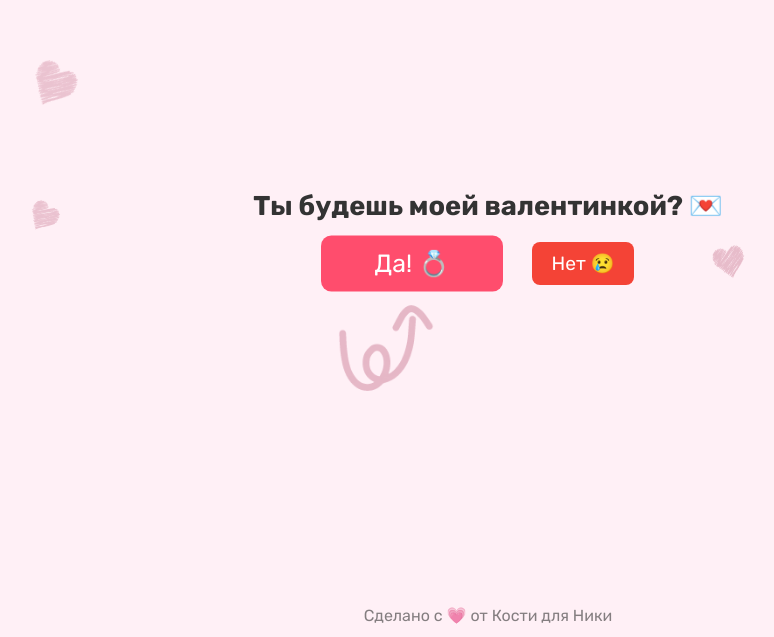
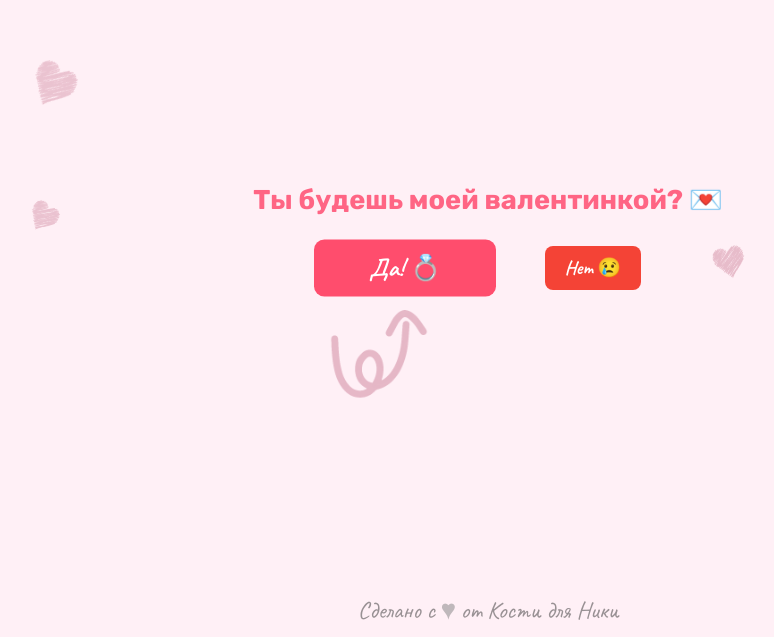
Before and after one commit to Cat333t/valentine, a React (Vite) app: page /question in a window 1280 px wide. Shown: the part 163-800 px from the top of the page, without its empty margins (152-926 px from the left). Built offline with nearby package versions, Linux system fonts and the light colour scheme.

Commit message:
Update styles and add custom text to application pages

```diff
--- a/src/App.css
+++ b/src/App.css
@@ -14,15 +14,7 @@
     flex-direction: column;
     align-items: center;
     justify-content: center;
-    gap: 20px;
-}
-
-.App h1 {
-    font-size: 2rem;
-    color: var(--text-color);
-    text-align: center;
-    text-wrap: balance;
-    z-index: 2;
+    gap: 30px;
 }
 
 .buttons {
@@ -31,7 +23,7 @@
     flex-wrap: wrap;
     justify-content: center;
     align-items: center;
-    gap: 50px;
+    gap: 70px;
     width: 100%;
     /* max-width: 100dvw; */
 }
@@ -44,6 +36,8 @@
     width: fit-content;
     color: var(--button-text-color);
     background-color: var(--button-bg-color);
+    font-family: 'Caveat', cursive;
+    font-weight: 1000;
     border: none;
     padding: 10px 20px;
     font-size: 1.2rem;
@@ -107,7 +101,7 @@
 .ThankPage h1,
 .HomePage h1 {
     font-size: 1.7rem;
-    color: var(--text-color);
+    color: #ff6584;
     text-align: center;
     text-wrap: balance;
 }
@@ -132,10 +126,23 @@
 }
 
 .author {
+    display: block;
     position: absolute;
     bottom: 12px;
-    font-size: 1rem !important;
-    opacity: 0.6;
+    left: 50%;
+    transform: translateX(-50%);
+    font-size: 1.5rem !important;
+    font-family: 'Caveat', cursive;
+    color: var(--text-color);
+    text-align: center;
+    width: 100%;
+    opacity: 0.5;
+}
+
+.author .heart {
+    color: gray;
+    font-size: 1.5rem;
+    font-weight: 1000;
 }
 
 .homeLink {
@@ -164,6 +171,8 @@
     height: 50px;
     z-index: -1;
     opacity: 0.8;
+    user-select: none;
+    pointer-events: none;
     animation: float 5s ease-in-out infinite;
 }
 
--- a/src/App.tsx
+++ b/src/App.tsx
@@ -16,12 +16,15 @@ function App(): React.ReactElement {
     }
   });
   return (
+    <>
       <Routes>
         <Route path="/" element={<Home />} />
         <Route path="/question" element={<Question />} />
         <Route path="/thank" element={<Thank />} />
         <Route path="*" element={<Home />} />
       </Routes>
+      <p className="author">Сделано с <span className="heart">♥</span> от Кости для Ники</p>
+    </>
   );
 }
 
--- a/src/index.css
+++ b/src/index.css
@@ -1,4 +1,4 @@
-@import url('https://fonts.googleapis.com/css2?family=Rubik:ital,wght@0,300..900;1,300..900&display=swap');
+@import url('https://fonts.googleapis.com/css2?family=Caveat:wght@400..700&family=Rubik:ital,wght@0,300..900;1,300..900&display=swap');
 
 :root {
     --bg-color: #fff0f6;
--- a/src/pages/Home.tsx
+++ b/src/pages/Home.tsx
@@ -20,9 +20,6 @@ function Question(): React.ReactElement {
 
                 <Link to='/question' className="homeLink">Продолжить</Link>
             </div>
-
-            <p className="author">Сделано с 💗 от Кости для Ники</p>
-
             <Hearts number={(Math.random() * 5 + 15)} /> {/* от 15 до 20 */}
         </main>
     )
--- a/src/pages/Question.tsx
+++ b/src/pages/Question.tsx
@@ -90,8 +90,6 @@ function Question(): React.ReactElement {
                     <button onClick={clickNoBtn} id="noBtn" ref={noBtnRef}>{noText || 'Нет 😢'}</button>
                 </div>
             </div>
-            <p className="author">Сделано с 💗 от Кости для Ники</p>
-
             <Hearts number={3} />
         </main>
     )
--- a/src/pages/Thank.tsx
+++ b/src/pages/Thank.tsx
@@ -26,9 +26,6 @@ function Question(): React.ReactElement {
 
                 <Link to='/' className="homeLink">Вернуться</Link>
             </div>
-
-            <p className="author">Сделано с 💗 от Кости для Ники</p>
-
             <Hearts number={(Math.random() * 5 + 15)} /> {/* от 15 до 20 сердечек */}
         </main>
     )
```
Lines whose indentation alone changed are shown as unchanged.
